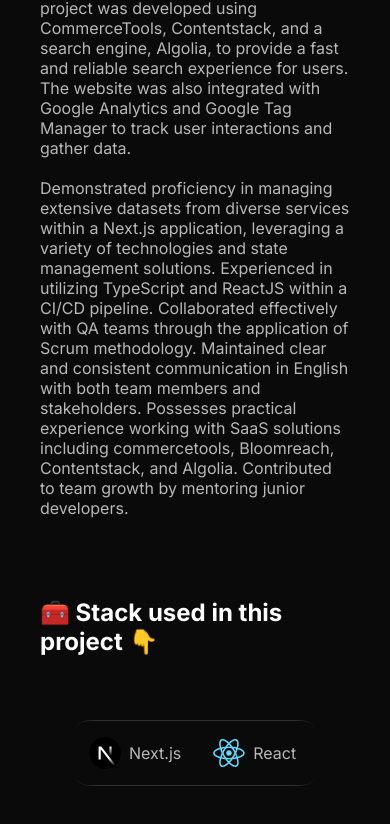
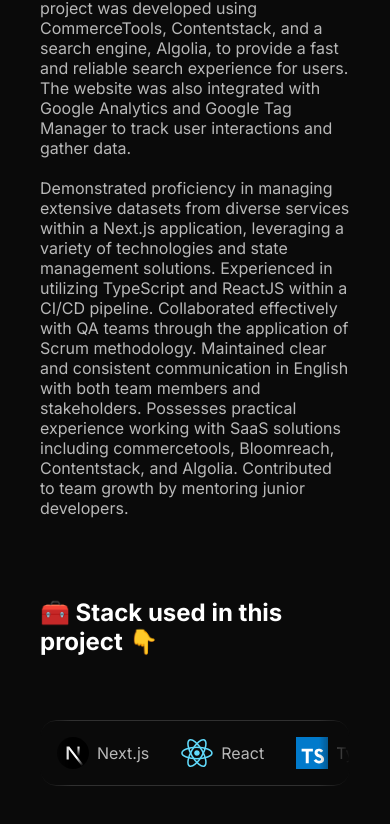
Before and after one commit to gonzalo-s/gonzalo_soler_web, a Next.js app: page /projects/bsn-sports in a window 390 px wide. Shown: the part 1160-1984 px from the top of the page. Built offline with nearby package versions, Linux system fonts and the light colour scheme.

Commit message:
fix(styles): adjust padding in section-padding mixin for tablet and add section padding to project overview

```diff
--- a/src/components/Navigation/navigation.module.scss
+++ b/src/components/Navigation/navigation.module.scss
@@ -9,6 +9,7 @@
   background-color: $background-light;
   position: relative;
   border-bottom: 1px solid $quaternary;
+  z-index: 10;
 
   @include tablet {
     background-color: $background;
--- a/src/components/Project/project.module.scss
+++ b/src/components/Project/project.module.scss
@@ -10,7 +10,7 @@
     padding: 0.5rem;
 
     @include tablet {
-        padding: 2rem;
+        padding: 1rem;
     }
 
     @include desktop {
@@ -97,6 +97,10 @@
         flex-direction: column;
         align-items: flex-start;
         width: 100%;
+
+        section {
+            padding: 2rem 0 0;
+        }
     }
 
     &__goals {
```
